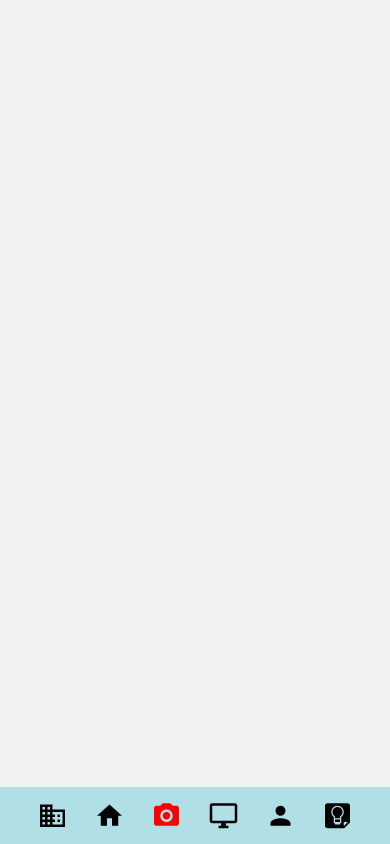
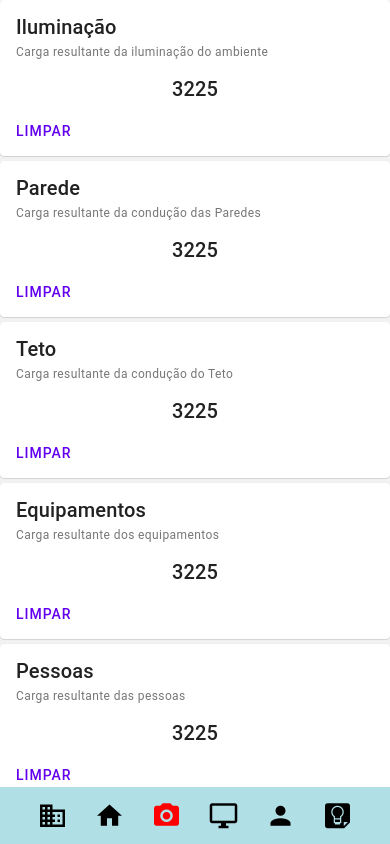
Before and after one commit to andersoww/iGlu-React-Native, a React Native app: screen /main in a window 390 px wide. Built offline with nearby package versions, Linux system fonts and the light colour scheme.

Commit message:
Test: Card de Relatório com 'valores calculados'

```diff
--- a/src/screens/Principal/index.js
+++ b/src/screens/Principal/index.js
@@ -1,18 +1,82 @@
 /* eslint-disable prettier/prettier */
-import React, {useState, useEffect, useContext} from 'react';
-import {View, Text, StyleSheet} from 'react-native';
-import {Appbar} from 'react-native-paper';
+import React, {useContext} from 'react';
+import {View, Text, StyleSheet, ScrollView} from 'react-native';
+import {Appbar, Button, Card, Paragraph, Title} from 'react-native-paper';
 import {useNavigation} from '@react-navigation/native';
 import { TesteContext } from '../../providers';
 
 export default function () {
-  const {dados,setDados} = useContext(TesteContext)
+  const { dados, setDados } = useContext(TesteContext);
+
+  const iluminacao = 3225;
+  const parede = 3225;
+  const equipamentos = 3225;
+  const teto = 3225;
+  const pessoas = 3225;
 
   const navegar = useNavigation();
 
   return (
-    <View style={{ flex: 1, alignItems: 'center', justifyContent: 'center' }}>
-      <Text></Text>
+    <>
+      <ScrollView>
+        <View>
+
+      <Card style={{marginBottom: 5}}>
+        <Card.Title title="Iluminação" subtitle="Carga resultante da iluminação do ambiente"/>
+        <Card.Content style={{alignItems: 'center'}}>
+          <Title>{ iluminacao }</Title>
+        </Card.Content>
+        <Card.Actions>
+          <Button>Limpar</Button>
+        </Card.Actions>
+      </Card>
+
+      <Card style={{ marginBottom: 5 }}>
+        <Card.Title title="Parede" subtitle="Carga resultante da condução das Paredes" />
+        <Card.Content style={{ alignItems: 'center' }}>
+          <Title>{parede}</Title>
+        </Card.Content>
+        <Card.Actions>
+          <Button>Limpar</Button>
+        </Card.Actions>
+      </Card>
+
+      <Card style={{ marginBottom: 5 }}>
+        <Card.Title title="Teto" subtitle="Carga resultante da condução do Teto" />
+        <Card.Content style={{ alignItems: 'center' }}>
+          <Title>{teto}</Title>
+        </Card.Content>
+        <Card.Actions>
+          <Button>Limpar</Button>
+        </Card.Actions>
+      </Card>
+
+      <Card style={{ marginBottom: 5 }}>
+        <Card.Title title="Equipamentos" subtitle="Carga resultante dos equipamentos" />
+        <Card.Content style={{ alignItems: 'center' }}>
+          <Title>{equipamentos}</Title>
+        </Card.Content>
+        <Card.Actions>
+          <Button>Limpar</Button>
+        </Card.Actions>
+      </Card>
+
+      <Card style={{ marginBottom: 5 }}>
+        <Card.Title title="Pessoas" subtitle="Carga resultante das pessoas" />
+        <Card.Content style={{ alignItems: 'center' }}>
+          <Title>{pessoas}</Title>
+        </Card.Content>
+        <Card.Actions>
+          <Button>Limpar</Button>
+        </Card.Actions>
+      </Card>
+          </View>
+
+      </ScrollView>
+
+      <View style={{ flex: 1, alignItems: 'center', justifyContent: 'center'}}>
+
+
       <View style={styles.bottom}>
         <Appbar
           style={{ alignItems: 'center', justifyContent: 'center', flex: 1, backgroundColor: '#B0E0E6'}}>
@@ -69,7 +133,8 @@ export default function () {
           />
         </Appbar>
       </View>
-    </View>
+      </View>
+      </>
   );
 }
 const styles = StyleSheet.create({
```
